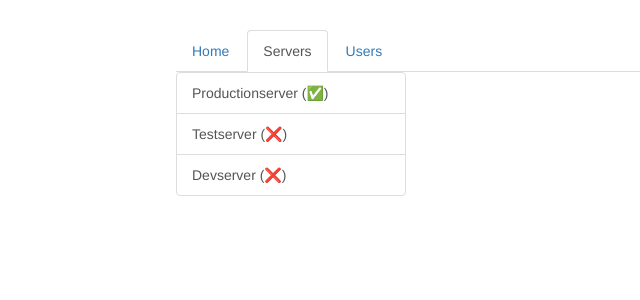
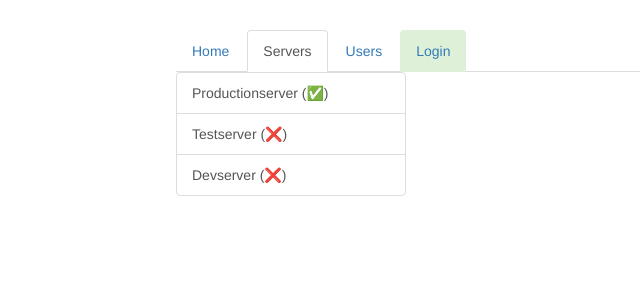
Before and after one commit to AhmadrezaMozaffary/angular-course-s11-project, an Angular app: page /servers in a window 1280 px wide. Shown: the top 300 px of the page, without its empty margins (89-729 px from the left). Built offline with nearby package versions, Linux system fonts and the light colour scheme.

Commit message:
Adding fake auth functionality

```diff
--- a/src/app/app.component.html
+++ b/src/app/app.component.html
@@ -23,6 +23,12 @@
         >
           <a routerLink="/users">Users</a>
         </li>
+        <li *ngIf="!loggedIn" style="cursor: pointer">
+          <a class="bg-success" (click)="onLogin()">Login</a>
+        </li>
+        <li *ngIf="loggedIn" style="cursor: pointer">
+          <a class="bg-info" (click)="onLogout()">Logout</a>
+        </li>
       </ul>
     </div>
   </div>
--- a/src/app/app.component.ts
+++ b/src/app/app.component.ts
@@ -1,8 +1,23 @@
 import { Component } from "@angular/core";
+import { AuthService } from "./auth.service";
 
 @Component({
   selector: "app-root",
   templateUrl: "./app.component.html",
   styleUrls: ["./app.component.css"],
 })
-export class AppComponent {}
+export class AppComponent {
+  constructor(private authService: AuthService) {}
+
+  loggedIn = false;
+
+  onLogin() {
+    this.authService.logging("in");
+    this.loggedIn = true;
+  }
+
+  onLogout() {
+    this.authService.logging("out");
+    this.loggedIn = false;
+  }
+}
```
